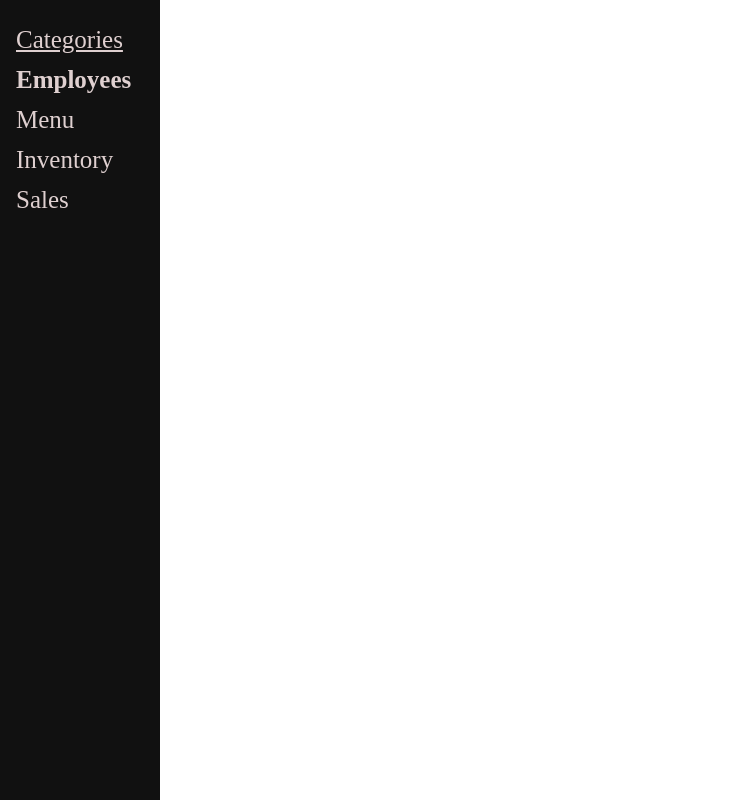
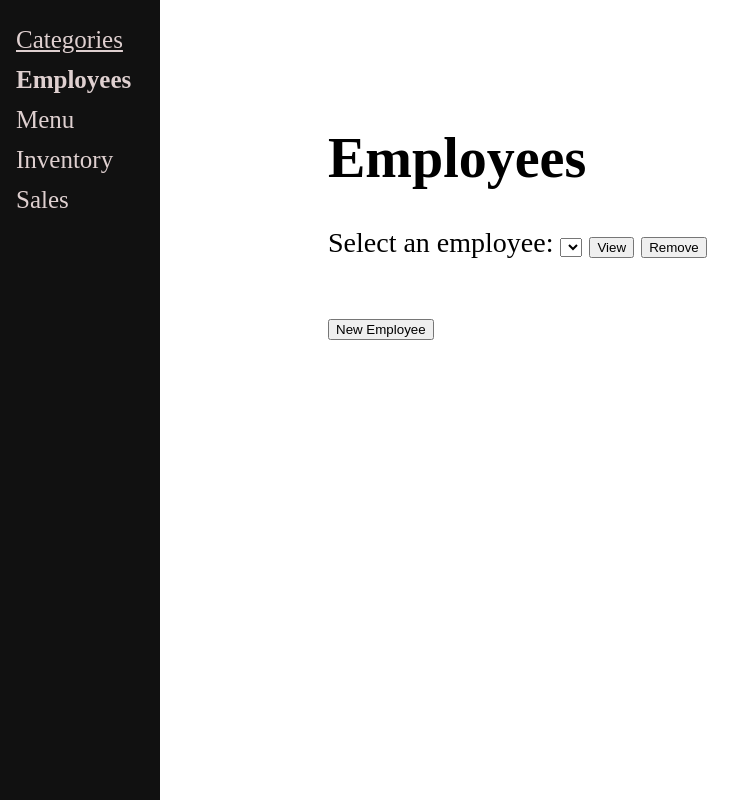
Before and after one commit to DanK2002/Senior-Project, a Django app: page /basic/manageemployees/ in a window 1280 px wide. Shown: the whole page, without its empty margins (0-754 px from the left). Run offline with Django 5.2, Linux system fonts and the light colour scheme; lists and menus that the app fills with data are empty; some libraries are stand-ins or nearby versions.

Commit message:
Created the manage employees web page

```diff
--- a/basic/templates/basic/manageemployees.html
+++ b/basic/templates/basic/manageemployees.html
@@ -29,7 +29,7 @@
     .main {
       margin-left: 160px; /* Same as the width of the sidenav */
       font-size: 28px; /* Increased text to enable scrolling */
-      padding: 0px 10px;
+      padding: 80px 160px;
     }
 
     @media screen and (max-height: 450px) {
@@ -37,8 +37,9 @@
       .sidenav a {font-size: 18px;}
     }
     </style>
+    <script src="https://unpkg.com/htmx.org@1.9.10"></script>
     </head>
-    <body>
+    <body hx-headers='{"X-CSRFToken": "{{ csrf_token }}"}'>
 
     <div class="sidenav">
       <a><u>Categories</u></a>
@@ -48,6 +49,77 @@
       <a href="../sales">Sales</a>
     </div>
 
-<h1>
-    Inventory
-</h1>
+<!-- Display All Employees -->
+<!-- Note: Used a dropdown menu for the time being; couldn't get HTMX to work but will update when I figure it out -->
+<div class = "main">
+  <h1>
+    Employees
+  </h1>
+  <form method = "POST">
+    {% csrf_token %}
+    <label for = "select-employees">Select an employee:</label>
+    <select name = "select-employees" id = "select-employees">
+      {% for user in users %}
+        <option value="{{ user.username }}">{{ user.first_name }} {{ user.last_name }}</option>
+      {% endfor %}
+    </select>
+    <input type="submit" name="View" value="View" />
+    <input type="submit" name="Remove" value="Remove" />
+  </form>
+  <br>
+  <form method = "POST">
+    {% csrf_token %}
+    <input type="submit" name="New Employee" value="New Employee" />
+  </form>
+</div>
+
+<!-- For viewing a selected employee -->
+{% if selectedUser and not editEmployee %}
+  <div class = "main">
+    <h1>Employee Info</h1>
+      <h2> {{ selectedUser.first_name }} {{ selectedUser.last_name }}  </h2>
+      <form method = "POST">
+        {% csrf_token %}
+        <input hidden name= "user" value="{{ selectedUser.username }}" />
+        <input type="submit" name="Edit" value="Edit" />
+      </form>
+      Salary: ${{ selectedEmployee.wage }}
+      <br>
+      Hours worked: {{ hours }}
+      <br>
+      Shifts worked:
+      <br>
+      <ul>
+      {% for shift in shifts %}
+        <li>{{ shift.start }} to {{ shift.end }}</li>
+      {% endfor %}
+  </div>
+{% endif %}
+
+<!-- For adding a new employee -->
+{% if add_form %}
+<div class = "main">
+    <h1>Add a new employee</h1>
+    <form method = "POST">
+      {% csrf_token %}
+      {{ add_form }}
+      <input type="submit" name = "Add" value = "Add" />
+      <input type="submit" name = "Cancel" value = "Cancel" />
+    </form>
+</div>
+{% endif %}
+
+<!-- For editing an existing employee -->
+<!-- Note: I want to add a way to edit shifts, but idk if it's better to use htmx or formsets... -->
+{% if editEmployee %}
+  <div class = "main">
+    <h1>Edit {{ selectedUser.first_name }} {{ selectedUser.last_name }} Information</h1>
+    <form method = "POST">
+      {% csrf_token %}
+      {{ editEmployee }}
+      <input hidden name = "user" value = "{{ selectedUser.username }}" />
+      <input type="submit" name = "Save" value = "Save" />
+      <input type="submit" name = "Cancel" value = "Cancel" />
+    </form>
+</div>
+{% endif %}
--- a/basic/views.py
+++ b/basic/views.py
@@ -92,8 +92,132 @@ def search(request):
             }
         )
 
+# For managing employees in the managerial section
 def manageemployees(request):
-    return render(request, "basic/manageemployees.html")
+    employees = Employee.objects.all()
+    users = User.objects.all()
+    if request.method == 'POST':    # Check for form submission
+        print(request.POST)         # For debugging purposes; logs request in console
+        if 'New Employee' in request.POST:   # User wants to add new employee; displays add employee form
+            form =  AddEmployeeForm()
+            return render(
+                request,
+                "basic/manageemployees.html",
+                {
+                    'employees' : employees,
+                    'users' : users,
+                    'add_form' : form,
+                }
+            )
+        elif 'View' in request.POST:  # User wants to view information about a specific employee
+            selectedUsername = request.POST.get('select-employees')     # Get the username requested
+            selectedUser = User.objects.get(username=selectedUsername)  # Find that user
+            selectedEmployee = Employee.objects.get(user=selectedUser)  # And the employee linked to it
+            shifts = Shift.objects.filter(employee = selectedEmployee)  # Find all of their shifts
+            hours = 0
+            for shift in shifts:
+                hours += (shift.end - shift.start)
+            return render(
+                request,
+                "basic/manageemployees.html",
+                {
+                    'employees' : employees,
+                    'users' : users,
+                    'selectedUser' : selectedUser,
+                    'selectedEmployee' : selectedEmployee,
+                    'shifts' : shifts,
+                    'hours' : hours,
+                }
+            )
+        elif 'Remove' in request.POST:    # User wants to delete employee
+            selectedUsername = request.POST.get('select-employees')             # Get the username requested
+            selectedUser = User.objects.get(username=selectedUsername)  # Find that user
+            selectedEmployee = Employee.objects.get(user=selectedUser)  # And the employee linked to it
+            print(selectedUser.first_name + selectedUser.last_name)
+            Shift.objects.filter(employee = selectedEmployee).delete()  # Delete their shifts
+            Employee.objects.get(user = selectedUser).delete()          # Delete the employee
+            User.objects.get(username = selectedUsername).delete()      # Delete the user
+            return render(
+                request,
+                "basic/manageemployees.html",
+                {
+                    'employees' : employees,
+                    'users' : users,
+                }
+            )
+        if 'Add' in request.POST:     # User wants to add a new employee and has already submitted the form
+            newUser = User.objects.create(                     # Add a new user based on form input
+                username = request.POST.get('username'),
+                first_name = request.POST.get('first_name'),
+                last_name = request.POST.get('last_name'),
+            )
+            Employee.objects.create(user=newUser, wage=request.POST.get('wage'))
+            return render(
+                request,
+                "basic/manageemployees.html",
+                {
+                    'employees' : employees,
+                    'users' : users,
+                }
+            )
+        if 'Edit' in request.POST:  # User wants to edit an existing employee; display the form
+            selectedUsername = request.POST.get('user')                 # Get the username requested
+            selectedUser = User.objects.get(username=selectedUsername)  # Find that user
+            selectedEmployee = Employee.objects.get(user=selectedUser)  # And the employee linked to it
+            shifts = Shift.objects.filter(employee = selectedEmployee)  # And their related shifts
+
+            hours = 0
+            for shift in shifts:
+                hours += (shift.end - shift.start)
+
+            # Populate the form with pre-existing data
+            editEmployee = EditEmployeeForm({"first_name": selectedUser.first_name,
+                                            "last_name": selectedUser.last_name,
+                                            "wage" : selectedEmployee.wage})
+            return render(
+                request,
+                "basic/manageemployees.html",
+                {
+                    'selectedUser': selectedUser,
+                    'selectedEmployee': selectedEmployee,
+                    'hours' : hours,
+                    'employees' : employees,
+                    'users' : users,
+                    'editEmployee' : editEmployee,
+                }
+            )
+        if 'Save' in request.POST:          # User has edited an existing employee and wants to save changes
+            selectedUsername = request.POST.get('user')                 # Get the username requested
+            selectedUser = User.objects.get(username=selectedUsername)  # Find that user
+            selectedEmployee = Employee.objects.get(user=selectedUser)  # And the employee linked to it
+            shifts = Shift.objects.filter(employee = selectedEmployee)  # And their related shifts
+            if (request.POST.get('first_name') != None):
+                selectedUser.first_name = request.POST.get('first_name')
+            if (request.POST.get('last_name') != None):
+                selectedUser.last_name = request.POST.get('last_name')
+            if (request.POST.get('wage') != None):
+                selectedUser.wage = request.POST.get('wage')
+            selectedUser.save()
+            return render(
+                request,
+                "basic/manageemployees.html",
+                {
+                    'employees' : employees,
+                    'users' : users,
+                    'selectedUser' : selectedUser,
+                    'selectedEmployee' : selectedEmployee,
+                    'shifts' : shifts,
+                }
+            )
+    # If no actions have occurred, render the page with just employees
+    return render(
+        request,
+        "basic/manageemployees.html",
+        {
+            'employees' : employees,
+            'users' : users,
+        }
+    )
 
 def managemenu(request):
     selected_category = request.POST.get('category') #get selected category
```
Also changed, not shown: basic/forms.py (+16 -0 lines).
